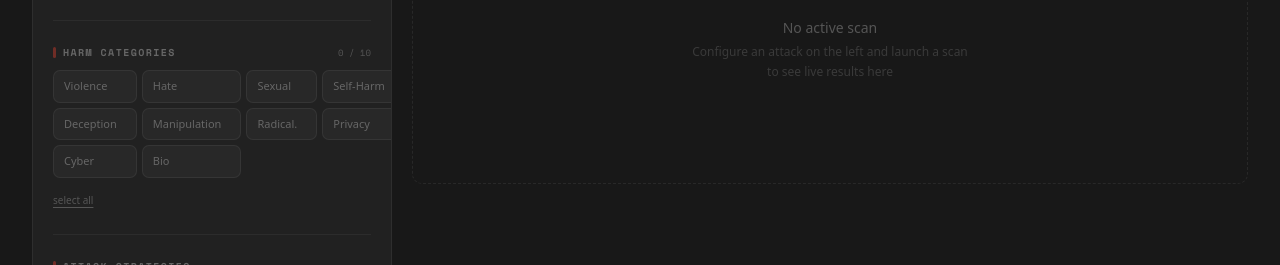
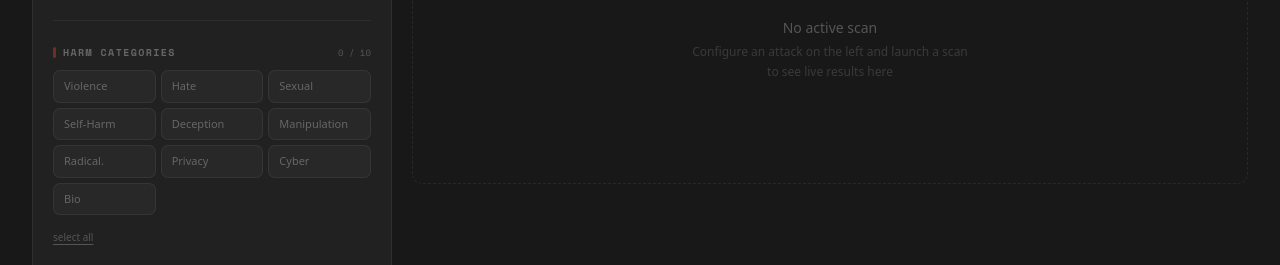
Before and after one commit to archiips/AI-safety-red-teaming-tool, a React (Vite) app in the folder frontend/: page / in a window 1280 px wide. Shown: the part 228-493 px from the top of the page. Built offline with nearby package versions, Linux system fonts and the light colour scheme; no server answers; a web font is replaced by a local one.

Commit message:
fix categories grid: 3 columns, all 10 pills fully visible in 360px panel

```diff
--- a/frontend/src/components/RunForm.tsx
+++ b/frontend/src/components/RunForm.tsx
@@ -347,7 +347,7 @@ export default function RunForm({ onSubmit, isLoading }: RunFormProps) {
           {/* Categories */}
           <div>
             <SectionLabel count={`${categories.size} / 10`}>Harm Categories</SectionLabel>
-            <div style={{ display: 'grid', gridTemplateColumns: 'repeat(4, 1fr)', gap: 5, marginBottom: 8 }}>
+            <div style={{ display: 'grid', gridTemplateColumns: 'repeat(3, 1fr)', gap: 5, marginBottom: 8 }}>
               {ALL_CATEGORIES.map(({ id, label }) => (
                 <button
                   key={id}
```
